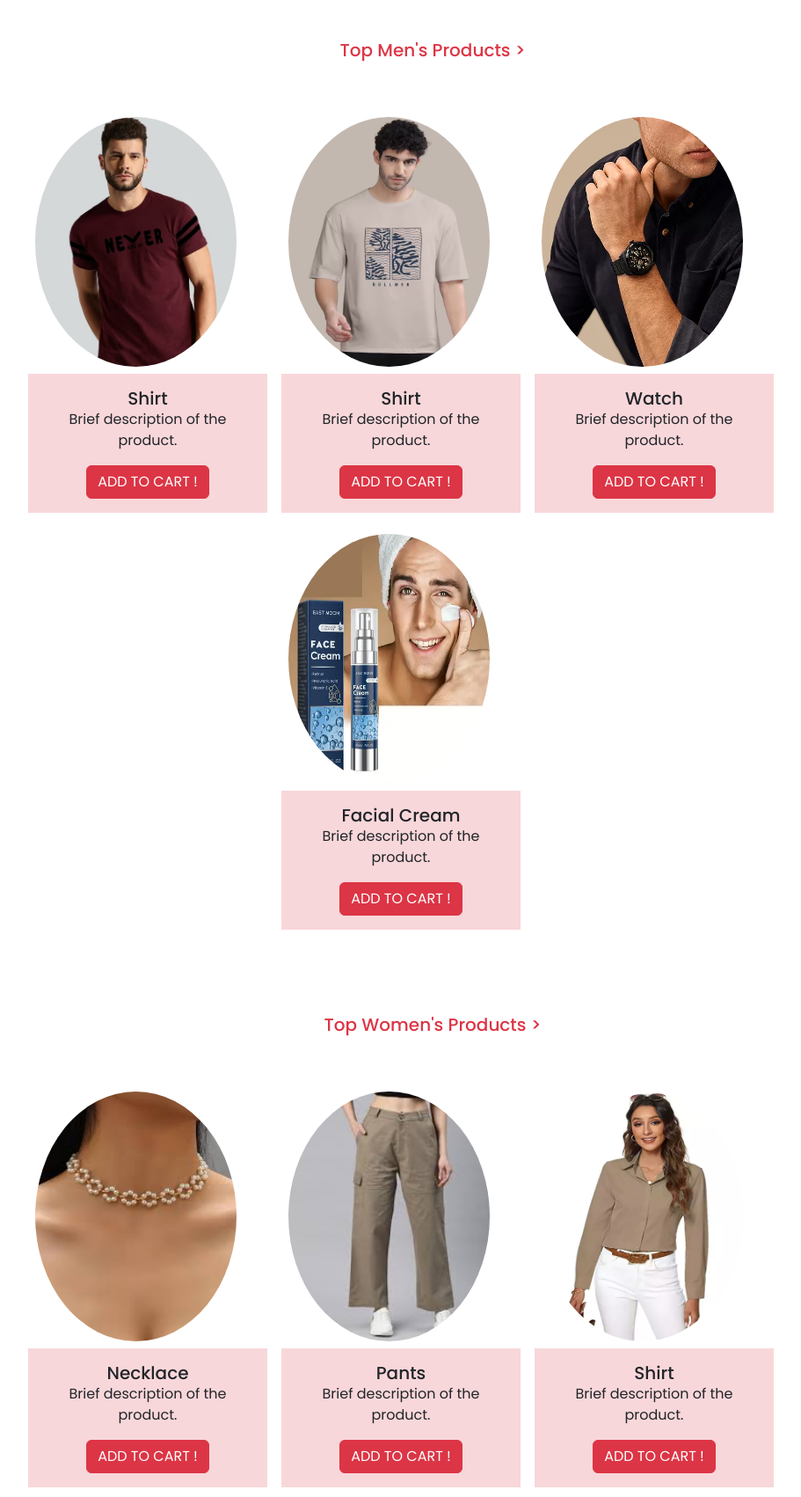
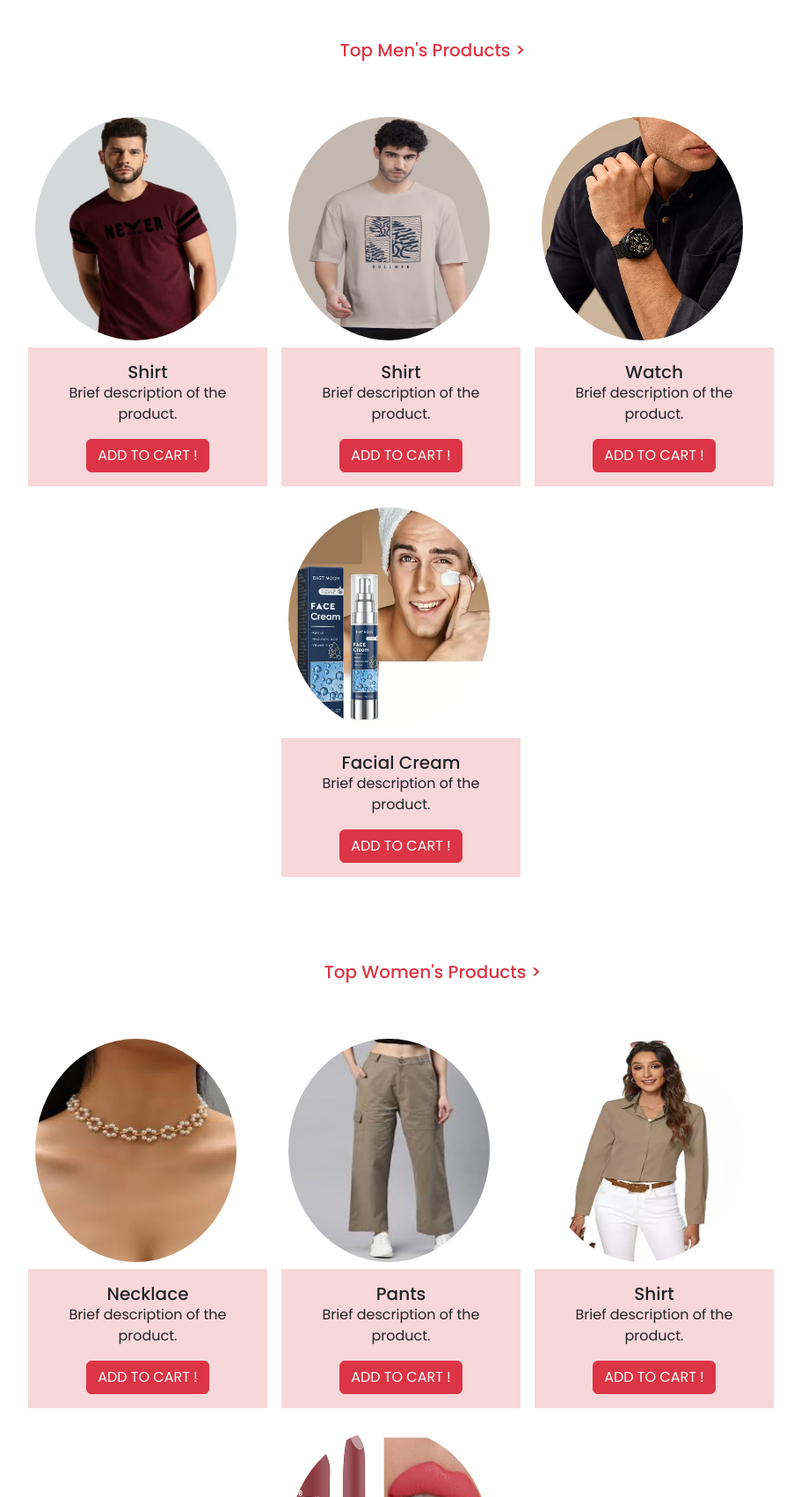
Before and after one commit to matifelitti/Clothing-Web-Store, a website: page home.html in a window 1280 px wide. Shown: the part 401-2103 px from the top of the page at 88% size, without its empty margins (172-1083 px from the left). Drawn offline with nearby package versions, Linux system fonts and the light colour scheme.

Commit message:
images container div and img classes, search bar and cart-count classes

```diff
--- a/home.html
+++ b/home.html
@@ -60,23 +60,27 @@
             <a class="nav-link" href="#" id="magazine-link">MAGAZINE</a>
           </li>
         </ul>
-        <form class="d-flex me-3 col-4 justify-content-center" role="search">
-          <input class="form-control me-2 text-center border-danger shadow-none" type="search"
-            placeholder="Search for intems and brands" aria-label="Search">
-          <button class="btn btn-danger" type="submit">Search</button>
+        <form class="w-100 d-block d-lg-flex mx-4 my-2 my-lg-0 justify-content-center" role="search">
+          <div class="input-group">
+            <input class="form-control text-center border-danger shadow-none" type="search"
+              placeholder="Search for items and brands" aria-label="Search">
+            <button class="btn btn-danger" type="submit">Search</button>
+          </div>
         </form>
+
         <ul class="navbar-nav mb-2 mb-lg-0 me-4">
           <li class="nav-item dropdown me-3">
             <a class="nav-link dropdown-toggle position-relative" href="#" role="button" data-bs-toggle="dropdown"
               aria-expanded="false">
               CART
               <span id="cart-count"
-                class="position-absolute top-0 start-100 translate-middle badge rounded-pill bg-danger">
+                class="position-absolute top-0 start-100 translate-middle badge rounded-pill bg-danger d-none d-lg-inline">
                 0
                 <span class="visually-hidden">items in cart</span>
               </span>
             </a>
-            <ul class="dropdown-menu dropdown-menu-end" id="cartItem" style="min-width: 300px;">
+
+            <ul class="dropdown-menu dropdown-menu-end min-w-300" id="cartItem">
               <li id="emptyCartMessage"><span class="dropdown-item">Your cart is empty</span></li>
             </ul>
           </li>
@@ -126,9 +130,8 @@
     </div>
 
     <div class="row pt-2 p-5 justify-content-center">
-      <div class="p-2 col-12 col-lg-4" style="max-width: 18rem; width: 100%;">
-        <img style="width: 90%; height: 300px" src="images/topmen1.jpeg"
-          class="p-2 card-img-top rounded-circle scroll-fade" alt="image 1">
+      <div class="p-2 col-12 col-lg-4 mw-18">
+        <img src="images/topmen1.jpeg" class="p-2 card-img-top rounded-circle scroll-fade max-h-300" alt="image 1">
         <div class="card-body bg-danger-subtle p-3 text-center">
           <h5 class="card-title">Shirt</h5>
           <p class="card-text">Brief description of the product.</p>
@@ -136,27 +139,26 @@
         </div>
       </div>
 
-      <div class="p-2 col-12 col-lg-4" style="max-width: 18rem; width: 100%;">
-        <img style="width: 90%; height: 300px" src="images/topmen2.jpeg"
-          class="p-2 card-img-top rounded-circle scroll-fade" alt="image 2">
+      <div class="p-2 col-12 col-lg-4 mw-18">
+        <img src="images/topmen2.jpeg" class="p-2 card-img-top rounded-circle scroll-fade max-h-300" alt="image 2">
         <div class="card-body bg-danger-subtle p-3 text-center">
           <h5 class="card-title">Shirt</h5>
           <p class="card-text">Brief description of the product.</p>
           <a href="#" class="btn btn-danger cart-button">ADD TO CART !</a>
         </div>
       </div>
-      <div class="p-2 col-12 col-lg-4" style="max-width: 18rem; width: 100%;">
-        <img style="width: 90%; height: 300px" src="images/topmen3.jpeg"
-          class="p-2 card-img-top rounded-circle scroll-fade" alt="image 3">
+
+      <div class="p-2 col-12 col-lg-4 mw-18">
+        <img src="images/topmen3.jpeg" class="p-2 card-img-top rounded-circle scroll-fade max-h-300" alt="image 3">
         <div class="card-body bg-danger-subtle p-3 text-center">
           <h5 class="card-title">Watch</h5>
           <p class="card-text">Brief description of the product.</p>
           <a href="#" class="btn btn-danger cart-button">ADD TO CART !</a>
         </div>
       </div>
-      <div class="p-2 col-12 col-lg-4" style="max-width: 18rem; width: 100%;">
-        <img style="width: 90%; height: 300px" src="images/topmen4.jpeg"
-          class="p-2 card-img-top rounded-circle scroll-fade" alt="image 4">
+
+      <div class="p-2 col-12 col-lg-4 mw-18">
+        <img src="images/topmen4.jpeg" class="p-2 card-img-top rounded-circle scroll-fade max-h-300" alt="image 4">
         <div class="card-body bg-danger-subtle p-3 text-center">
           <h5 class="card-title">Facial Cream</h5>
           <p class="card-text">Brief description of the product.</p>
@@ -165,16 +167,14 @@
       </div>
     </div>
 
-
     <!-- images women's container  -->
     <div class="h5 p-3 m-4 text-danger text-center">
       Top Women's Products >
     </div>
 
     <div class="row pt-2 p-5 justify-content-center">
-      <div class="p-2 col-12 col-lg-4" style="max-width: 18rem; width: 100%;">
-        <img style="width: 90%; height: 300px" src="images/topwomen1.jpeg"
-          class="p-2 card-img-top rounded-circle scroll-fade" alt="image 1">
+      <div class="p-2 col-12 col-lg-4 mw-18">
+        <img src="images/topwomen1.jpeg" class="p-2 card-img-top rounded-circle scroll-fade max-h-300" alt="image 5">
         <div class="card-body bg-danger-subtle p-3 text-center">
           <h5 class="card-title">Necklace</h5>
           <p class="card-text">Brief description of the product.</p>
@@ -182,27 +182,26 @@
         </div>
       </div>
 
-      <div class="p-2 col-12 col-lg-4" style="max-width: 18rem; width: 100%;">
-        <img style="width: 90%; height: 300px" src="images/topwomen2.jpeg"
-          class="p-2 card-img-top rounded-circle scroll-fade" alt="image 2">
+      <div class="p-2 col-12 col-lg-4 mw-18">
+        <img src="images/topwomen2.jpeg" class="p-2 card-img-top rounded-circle scroll-fade max-h-300" alt="image 6">
         <div class="card-body bg-danger-subtle p-3 text-center">
           <h5 class="card-title">Pants</h5>
           <p class="card-text">Brief description of the product.</p>
           <a href="#" class="btn btn-danger cart-button" id="cartButton">ADD TO CART !</a>
         </div>
       </div>
-      <div class="p-2 col-12 col-lg-4" style="max-width: 18rem; width: 100%;">
-        <img style="width: 90%; height: 300px" src="images/topwomen3.jpeg"
-          class="p-2 card-img-top rounded-circle scroll-fade" alt="image 3">
+
+      <div class="p-2 col-12 col-lg-4 mw-18">
+        <img src="images/topwomen3.jpeg" class="p-2 card-img-top rounded-circle scroll-fade max-h-300" alt="image 7">
         <div class="card-body bg-danger-subtle p-3 text-center">
           <h5 class="card-title">Shirt</h5>
           <p class="card-text">Brief description of the product.</p>
           <a href="#" class="btn btn-danger cart-button">ADD TO CART !</a>
         </div>
       </div>
-      <div class="p-2 col-12 col-lg-4" style="max-width: 18rem; width: 100%;">
-        <img style="width: 90%; height: 300px" src="images/topwomen4.jpeg"
-          class="p-2 card-img-top rounded-circle scroll-fade" alt="image 4">
+
+      <div class="p-2 col-12 col-lg-4 mw-18">
+        <img src="images/topwomen4.jpeg" class="p-2 card-img-top rounded-circle scroll-fade max-h-300" alt="image 8">
         <div class="card-body bg-danger-subtle p-3 text-center">
           <h5 class="card-title">Lipstick</h5>
           <p class="card-text">Brief description of the product.</p>
@@ -236,7 +235,8 @@
     <div class="row p-4 pb-0 pe-lg-0 pt-lg-5 align-items-center rounded-3 border shadow-lg">
       <div class="col-lg-7 p-3 p-lg-5 pt-lg-3">
         <h1 class="display-4 fw-bold lh-1 text-body-emphasis">Clothes.inc Magazine</h1>
-        <p class="lead">The Clothes.inc Magazine experience is about helping you find your perfect style, no matter the
+        <p class="lead">The Clothes.inc Magazine experience is about helping you find your perfect style, no matter
+          the
           size, age or occasion. Shop our range now.</p>
         <div class="d-grid gap-2 d-md-flex justify-content-md-start mb-4 mb-lg-3">
           <button type="button" class="btn btn-danger btn-lg px-4 me-md-2 fw-bold">Suscribe</button>
@@ -278,7 +278,8 @@
           <h5>SUPPORT</h5>
           <ul class="nav flex-column">
             <li class="nav-item mb-2"><a href="#" class="nav-link p-0 text-body-secondary">Contact Us</a></li>
-            <li class="nav-item mb-2"><a href="#" class="nav-link p-0 text-body-secondary">Returns & Exchanges</a></li>
+            <li class="nav-item mb-2"><a href="#" class="nav-link p-0 text-body-secondary">Returns & Exchanges</a>
+            </li>
             <li class="nav-item mb-2"><a href="#" class="nav-link p-0 text-body-secondary">Shipping</a></li>
             <li class="nav-item mb-2"><a href="#" class="nav-link p-0 text-body-secondary">Terms & Conditions</a></li>
             <li class="nav-item mb-2"><a href="#" class="nav-link p-0 text-body-secondary">About</a></li>
--- a/styles.css
+++ b/styles.css
@@ -47,6 +47,20 @@ body {
   transition: color 0.2s ease;
 }
 
+.min-w-300 {
+  min-width: 300px;
+}
+
+.max-h-300 {
+  width: 90%;
+  height: 270px;
+}
+
+.mw-18 {
+  max-width: 18rem;
+  width: 100%;
+}
+
 .scroll-fade {
   opacity: 0;
   transform: translateY(40px);
```
